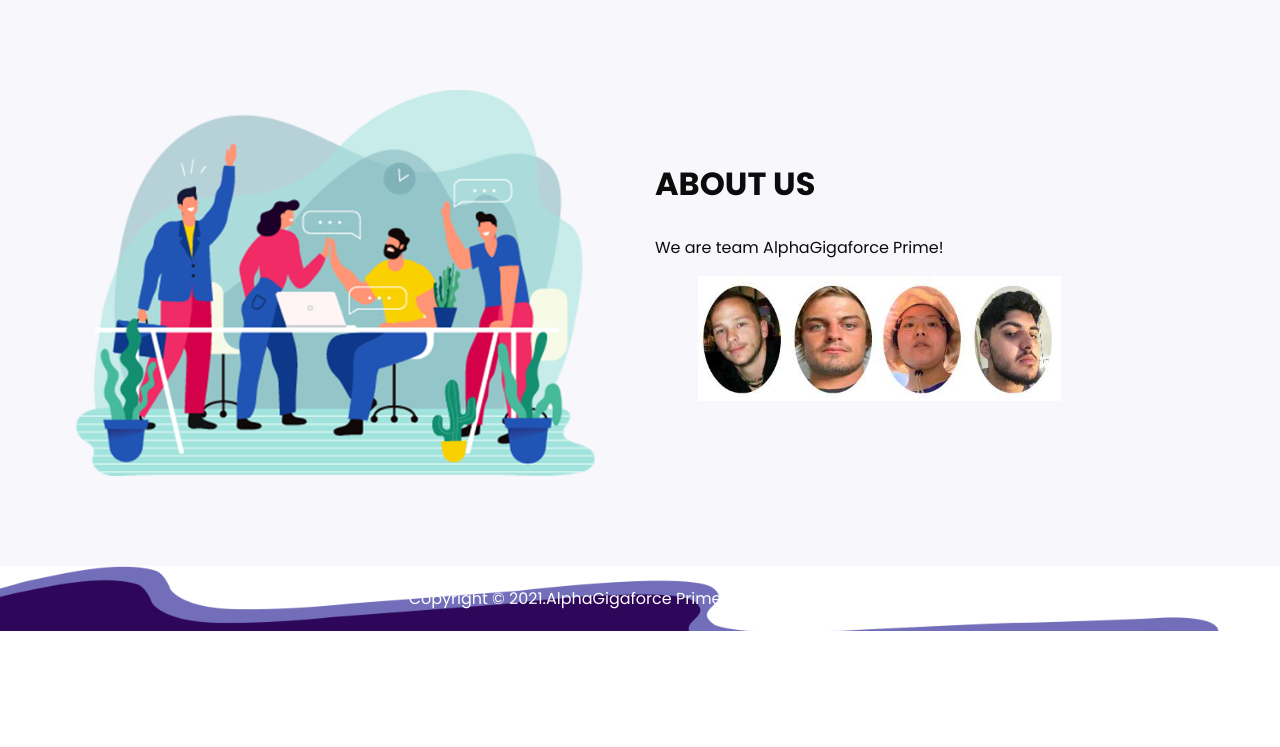
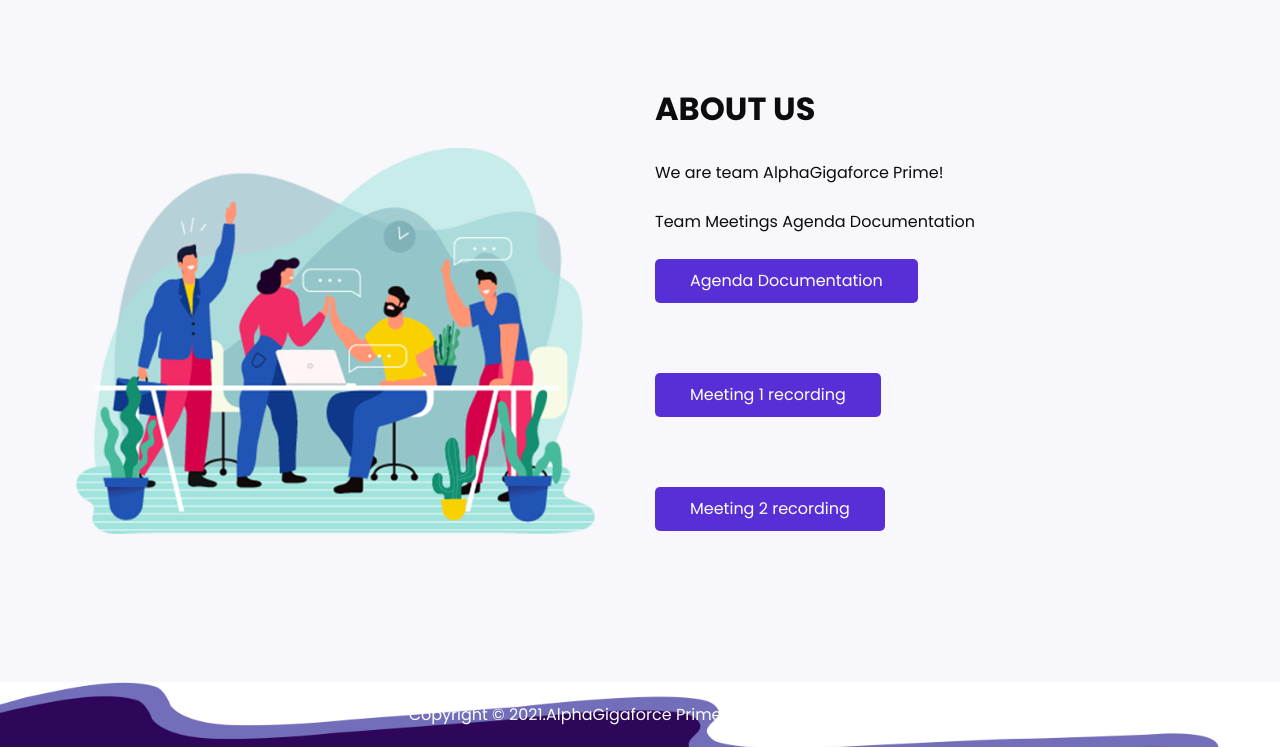
Before and after one commit to buhuizuo/Assignment3, a plain HTML site: page index.html in a window 1280 px wide. Shown: the part 784-1531 px from the top of the page. Before the commit the page ends 1415 px from the top, so only its background shows below. Drawn offline with Linux system fonts and the light colour scheme.

Commit message:
Update index.html
update to new

```diff
--- a/index.html
+++ b/index.html
@@ -125,7 +125,16 @@
               We are team AlphaGigaforce Prime!
             </p>
             <div class="img-box">
-        <img src="images/4peoplePic.jpg" alt="" />
+              <h2>
+        </h2>
+      </div>
+      <p>
+        Team Meetings
+        Agenda Documentation <br>
+        <a href="https://drive.google.com/file/d/1Nk9Z_xdlU_wdEcWGLMkRlPrJlXMQJhVH/view?usp=sharing">Agenda Documentation</a> <br>
+        <a href="https://web.microsoftstream.com/video/65057f85-971f-4e2c-90a9-26c747bc1bc8">Meeting 1 recording</a> <br>
+        <a href="https://web.microsoftstream.com/video/1e1f4686-e894-445d-aa40-fdc797505d8f">Meeting 2 recording</a> <br>
+      </p>
             </div>
           </div>
         </div>
```
